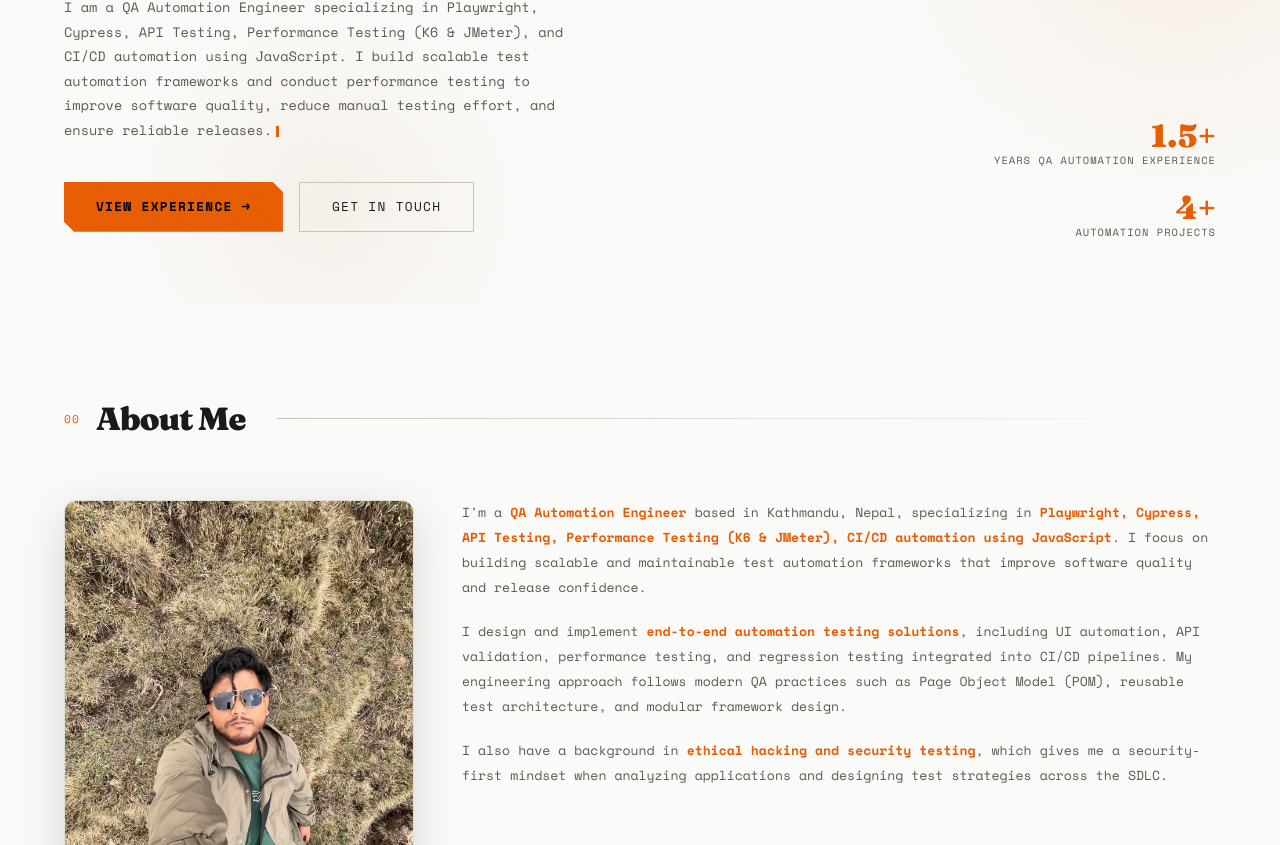
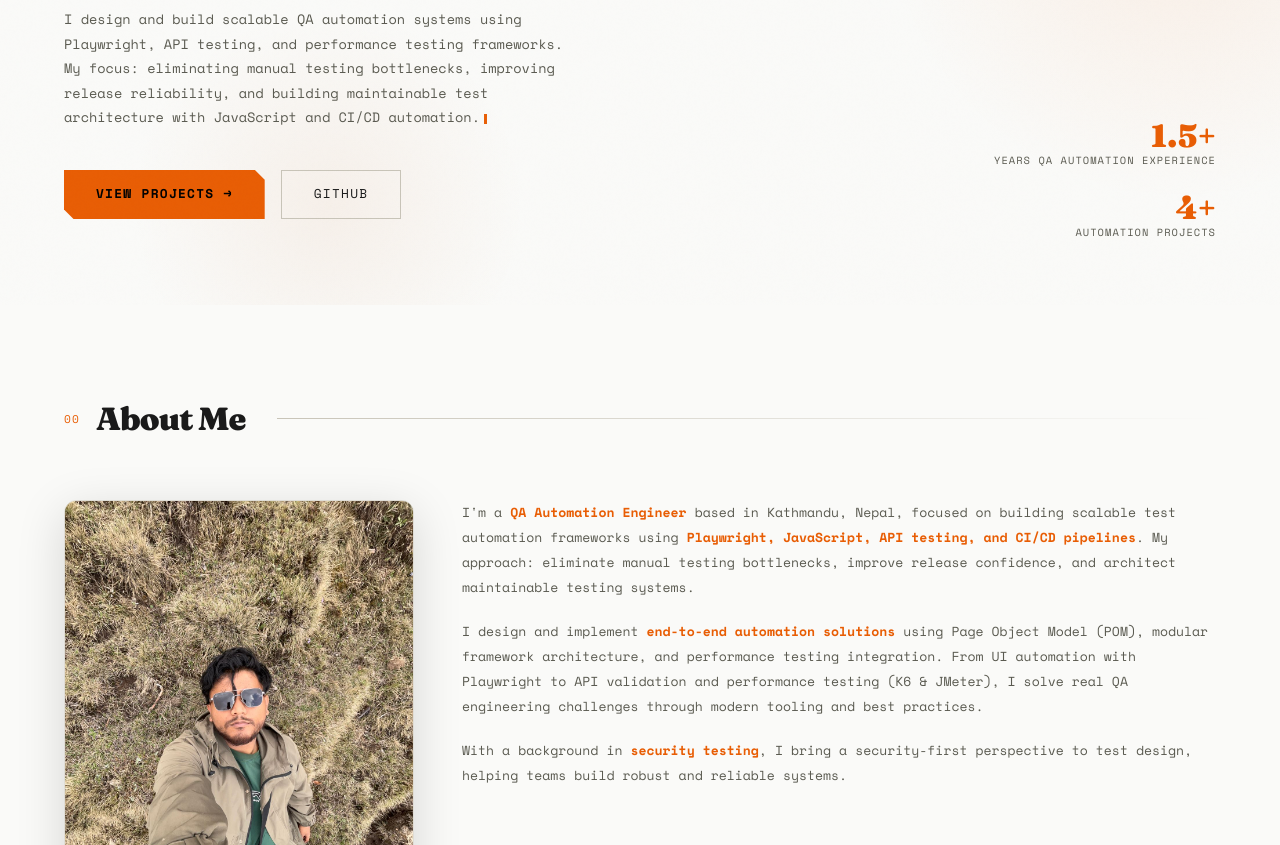
Before and after one commit to MEELAN2001/milan-portfolio, a Next.js app: page / in a window 1280 px wide. Shown: the part 495-1340 px from the top of the page. Built offline with nearby package versions, Linux system fonts and the light colour scheme.

Commit message:
refactor: update About, Hero, Projects sections and skills data for clarity and improved SEO; enhance project descriptions and skill categories

```diff
--- a/src/components/sections/About.jsx
+++ b/src/components/sections/About.jsx
@@ -28,20 +28,18 @@ export default function About() {
             <div className="about-text">
 
               <p>
-                I&apos;m a <strong>QA Automation Engineer</strong> based in Kathmandu, Nepal, specializing in
-                <strong> Playwright, Cypress, API Testing, Performance Testing (K6 & JMeter), CI/CD automation using JavaScript</strong>.
-                I focus on building scalable and maintainable test automation frameworks that improve software quality and release confidence.
+                I&apos;m a <strong>QA Automation Engineer</strong> based in Kathmandu, Nepal, focused on building scalable test automation frameworks using
+                <strong> Playwright, JavaScript, API testing, and CI/CD pipelines</strong>.
+                My approach: eliminate manual testing bottlenecks, improve release confidence, and architect maintainable testing systems.
               </p>
 
               <p>
-                I design and implement <strong>end-to-end automation testing solutions</strong>, including UI automation, API validation,
-                performance testing, and regression testing integrated into CI/CD pipelines. My engineering approach follows modern QA practices such as
-                Page Object Model (POM), reusable test architecture, and modular framework design.
+                I design and implement <strong>end-to-end automation solutions</strong> using Page Object Model (POM), modular framework architecture, and performance testing integration.
+                From UI automation with Playwright to API validation and performance testing (K6 & JMeter), I solve real QA engineering challenges through modern tooling and best practices.
               </p>
 
               <p>
-                I also have a background in <strong>ethical hacking and security testing</strong>, which gives me a security-first mindset
-                when analyzing applications and designing test strategies across the SDLC.
+                With a background in <strong>security testing</strong>, I bring a security-first perspective to test design, helping teams build robust and reliable systems.
               </p>
 
             </div>
--- a/src/components/sections/Hero.jsx
+++ b/src/components/sections/Hero.jsx
@@ -10,7 +10,7 @@ export default function Hero() {
 
         {/* SEO TAG */}
         <p className="hero-tag">
-          QA Automation Engineer | Playwright | Cypress | API Testing | Performance Testing | CI/CD
+          QA Automation Engineer | Playwright | API Testing | Performance Testing | JavaScript | CI/CD
         </p>
 
         {/* NAME (SEO STRONG) */}
@@ -25,18 +25,18 @@ export default function Hero() {
           QA Automation Engineering · Performance Testing · <span>CI/CD Integration</span>
         </p>
 
-        {/* SEO DESCRIPTION (IMPORTANT PART) */}
+        {/* SEO DESCRIPTION (IMPACT-DRIVEN) */}
         <p className="hero-desc">
-          I am a QA Automation Engineer specializing in Playwright, Cypress, API Testing, Performance Testing (K6 & JMeter), and CI/CD automation using JavaScript.
-          I build scalable test automation frameworks and conduct performance testing to improve software quality, reduce manual testing effort, and ensure reliable releases.
+          I design and build scalable QA automation systems using Playwright, API testing, and performance testing frameworks.
+          My focus: eliminating manual testing bottlenecks, improving release reliability, and building maintainable test architecture with JavaScript and CI/CD automation.
 
           <span className="cursor" />
         </p>
 
         {/* CTA */}
         <div className="hero-cta">
-          <Button href="#experience" variant="primary">View Experience →</Button>
-          <Button href="#contact" variant="secondary">Get in Touch</Button>
+          <Button href="#projects" variant="primary">View Projects →</Button>
+          <Button href="#contact" variant="secondary">GitHub</Button>
         </div>
       </div>
 
--- a/src/components/sections/Projects.jsx
+++ b/src/components/sections/Projects.jsx
@@ -9,12 +9,12 @@ export default function Projects() {
 
   return (
     <section id="projects">
-      {/* SEO HEADER BLOCK (IMPORTANT FOR GOOGLE) */}
+      {/* SEO HEADER BLOCK (PROOF OF WORK) */}
       <div className="projects-seo-intro">
-        <h2>QA Automation Projects</h2>
+        <h2>QA Automation Projects - Proof of Engineering</h2>
         <p>
-          These projects demonstrate QA Automation Engineering using Playwright, Cypress, JavaScript, API Testing, and CI/CD integration.
-          Each project focuses on building scalable test automation frameworks, end-to-end testing, and real-world QA engineering practices.
+          These projects showcase real-world QA automation systems built with Playwright, JavaScript, API testing, and CI/CD integration.
+          Each demonstrates problem-solving approach: eliminating manual testing bottlenecks, building scalable frameworks, and improving release reliability.
         </p>
       </div>
 
--- a/src/data/projects.js
+++ b/src/data/projects.js
@@ -2,49 +2,49 @@ export const projects = [
   {
     id: 1,
     num: '01',
-    title: 'NepalNiwas-Automation',
+    title: 'NepalNiwas Automation Framework',
     description:
-      'QA Automation project using Playwright. Built end-to-end testing workflows, comprehensive test documentation, and performed regression testing to ensure quality across the full application lifecycle.',
-    stack: ['JavaScript', 'Playwright', 'Test Automation'],
+      'Built a scalable Playwright automation framework eliminating manual testing bottlenecks. Implemented Page Object Model architecture, comprehensive test suites, and regression testing workflows. Reduced manual QA effort and improved release confidence across full application lifecycle.',
+    stack: ['JavaScript', 'Playwright', 'POM', 'E2E Testing', 'CI/CD'],
     github: 'https://github.com/MEELAN2001/NepalNiwas-Automation.git',
     live: null,
   },
   {
     id: 2,
     num: '02',
-    title: 'Playwright-ecommerce-automation',
+    title: 'E-commerce Automation Suite',
     description:
-      'QA Automation project using Playwright. Built end-to-end testing workflows, comprehensive test documentation, and performed regression testing across the full application lifecycle.',
-    stack: ['JavaScript', 'Playwright', 'Test Automation'],
+      'Engineered end-to-end test automation using Playwright with modular framework design. Delivered comprehensive test coverage for critical user flows, regression testing, and CI/CD pipeline integration. Improved testing efficiency and product reliability.',
+    stack: ['JavaScript', 'Playwright', 'Test Automation', 'Framework Design'],
     github: 'https://github.com/MEELAN2001/Playwright-ecommerce-automation.git',
     live: null,
   },
   {
     id: 3,
     num: '03',
-    title: 'Book Store E-commerce System',
+    title: 'Book Store Testing & Frontend',
     description:
-      'Built a frontend e-commerce interface and wrote comprehensive test documentation. Performed manual, regression, and responsive testing across the full application lifecycle.',
-    stack: ['HTML', 'CSS', 'JavaScript', 'Bootstrap', 'Manual Testing'],
+      'Designed and executed comprehensive testing strategy including manual, regression, and responsive testing. Built frontend interface and created detailed test documentation. Validated cross-browser compatibility and user experience quality.',
+    stack: ['HTML', 'CSS', 'JavaScript', 'Bootstrap', 'QA Testing'],
     github: 'https://github.com/utsav0514/Book_store_with_Jenkins.git',
     live: null,
   },
   {
     id: 4,
     num: '04',
-    title: 'Sika Ved',
+    title: 'Sika Ved - Full-Stack QA & Frontend',
     description:
-      'Contributed to frontend development and performed system-level testing on a Django-based platform. Implemented E2E automation with Playwright for comprehensive testing.',
-    stack: ['Django', 'Python', 'Playwright', 'System Testing'],
+      'Developed frontend components and implemented end-to-end automation testing using Playwright. Performed system-level testing on Django platform. Ensured product quality through modern QA automation practices and technical documentation.',
+    stack: ['Django', 'Python', 'Playwright', 'E2E Testing', 'Full-Stack QA'],
     github: 'https://github.com/utsav0514/Sika_ved.git',
   },
   {
     id: 5,
     num: '05',
-    title: 'Milan Bomjan - QA Automation Engineer Portfolio',
+    title: 'QA Automation Portfolio (Production)',
     description:
-      'A modern portfolio website showcasing QA automation expertise. Demonstrates production CI/CD workflows using GitHub Actions, automated code quality checks with ESLint, performance testing with K6 and JMeter, and automated deployment via Vercel.',
-    stack: ['Next.js', 'React', 'JavaScript', 'GitHub Actions', 'K6', 'JMeter', 'ESLint'],
+      'Production portfolio demonstrating modern QA automation architecture. Built with Next.js, integrated GitHub Actions CI/CD pipelines, performance testing automation with K6, and ESLint quality checks. Deployed with automated Vercel workflows. Showcases end-to-end DevOps excellence.',
+    stack: ['Next.js', 'React', 'JavaScript', 'GitHub Actions', 'K6', 'JMeter', 'ESLint', 'DevOps'],
     github: 'https://github.com/MEELAN2001/milan-portfolio.git',
     live: 'https://milanbomjantamang.com.np',
   },
--- a/src/data/skills.js
+++ b/src/data/skills.js
@@ -1,50 +1,38 @@
 export const skillCategories = [
   {
     id: 1,
-    icon: '🧪',
-    title: 'Testing Tools',
-    items: ['Playwright', 'Cypress', 'Postman', 'JMeter', 'K6', 'Appium', 'Maestro'],
+    icon: '⚙️',
+    title: 'Automation & Frameworks',
+    items: ['Playwright', 'Cypress', 'Page Object Model', 'Test Architecture', 'E2E Testing', 'Appium', 'Maestro'],
   },
   {
     id: 2,
-    icon: '🔍',
-    title: 'Testing Types',
-    items: [
-      'Automation Testing',
-      'Manual Testing',
-      'API Testing',
-      'API Automation',
-      'Performance Testing',
-      'Regression Testing',
-      'Smoke Testing',
-      'Sanity Testing',
-      'Stress Testing',
-      'Cross-Browser Testing',
-      'Responsive Testing',
-    ],
+    icon: '🌐',
+    title: 'API & Performance Testing',
+    items: ['Postman', 'JavaScript API Testing', 'REST API Validation', 'K6', 'JMeter', 'Performance Testing', 'Load Testing'],
   },
   {
     id: 3,
     icon: '💻',
-    title: 'Technologies',
-    items: ['JavaScript', 'Python', 'Java', 'HTML', 'CSS', 'MySQL', 'C'],
+    title: 'Languages & DevOps',
+    items: ['JavaScript', 'Python', 'Git', 'GitHub Actions', 'Jenkins', 'CI/CD Pipelines'],
   },
   {
     id: 4,
-    icon: '🔐',
-    title: 'Security Tools',
-    items: ['Kali Linux', 'Burp Suite', 'Nmap', 'OWASP ZAP'],
+    icon: '🔍',
+    title: 'Testing Expertise',
+    items: ['Test Case Design', 'Regression Testing', 'Smoke Testing', 'Cross-Browser Testing', 'API Testing', 'Manual Testing', 'STLC'],
   },
   {
     id: 5,
-    icon: '⚙️',
-    title: 'Processes',
-    items: ['SDLC', 'STLC', 'Test Case Design', 'Test Documentation', 'Defect Lifecycle Management'],
+    icon: '🔐',
+    title: 'Security & Best Practices',
+    items: ['Burp Suite', 'Security Testing', 'Test Documentation', 'OWASP', 'Defect Management', 'SDLC'],
   },
   {
     id: 6,
-    icon: '🛠️',
-    title: 'Tools & CI/CD',
-    items: ['Jira', 'Shortcut', 'Jenkins', 'GitHub Actions', 'Git'],
+    icon: '📊',
+    title: 'Tools & Collaboration',
+    items: ['Jira', 'Shortcut', 'GitHub', 'Test Reporting', 'Team Collaboration'],
   },
 ];
```
